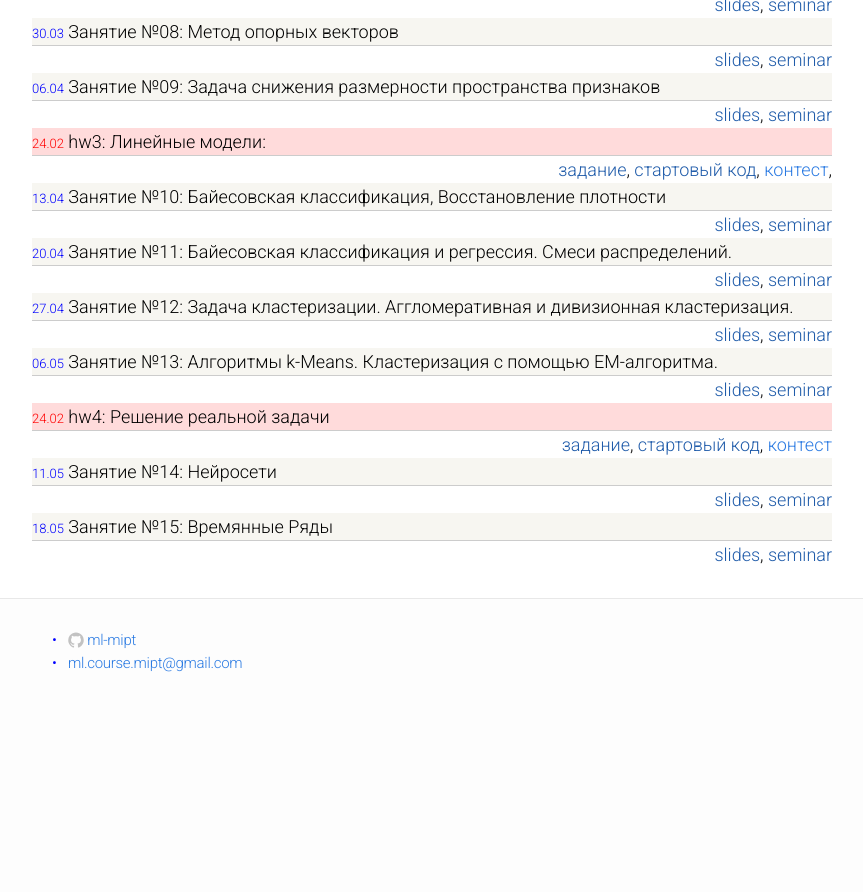
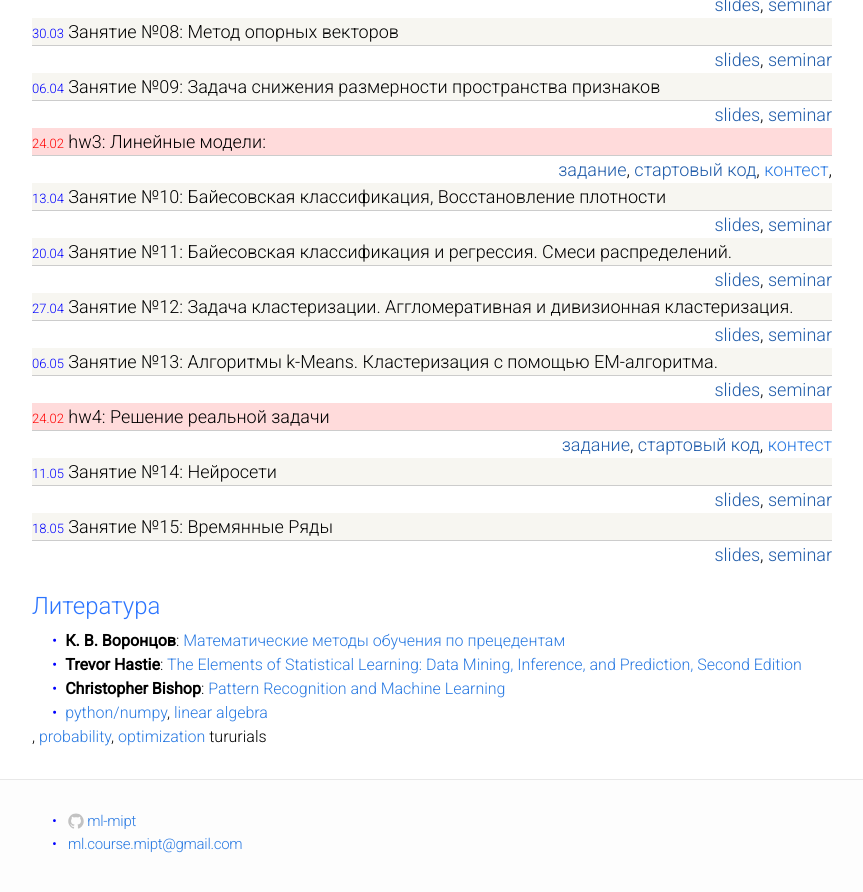
Before and after one commit to ml-mipt/old-ml-mipt.github.io, a Jekyll site: the page built from 2016part1.html, in a window 1280 px wide and 900 px high, scrolled down 891 px. Shown: the top 892 px of the window, without its empty margins (208-1071 px from the left). Built offline with Jekyll 4.4.1, drawn with Linux system fonts in a browser that asks for light colours; before the commit the page ends 1610 px from its top, so only the background shows below that.

Commit message:
part1 2016

```diff
--- a/2016part1.html
+++ b/2016part1.html
@@ -181,3 +181,12 @@ layout: default
     </div>
   </div>
 </div>
+
+<div class="module-header">Литература</div>
+
+<ul>
+  <li><b>К. В. Воронцов</b>: <a href="http://www.machinelearning.ru/wiki/images/6/6d/Voron-ML-1.pdf">Математические методы обучения по прецедентам</a></li>
+  <li><b>Trevor Hastie</b>: <a href="http://web.stanford.edu/~hastie/local.ftp/Springer/OLD/ESLII_print4.pdf">The Elements of Statistical Learning: Data Mining, Inference, and Prediction, Second Edition</a></li>
+  <li><b>Christopher Bishop</b>: <a href="http://www.rmki.kfki.hu/~banmi/elte/Bishop%20-%20Pattern%20Recognition%20and%20Machine%20Learning.pdf">Pattern Recognition and Machine Learning</a></li>
+  <li><a href="http://cs231n.github.io/python-numpy-tutorial/">python/numpy</a>, <a href="http://cs229.stanford.edu/section/cs229-linalg.pdf">linear algebra</a></li>, <a href="http://cs229.stanford.edu/section/cs229-prob.pdf">probability</a></li>,  <a href="http://cs231n.github.io/optimization-1/">optimization</a></li> tururials
+</ul>
```
